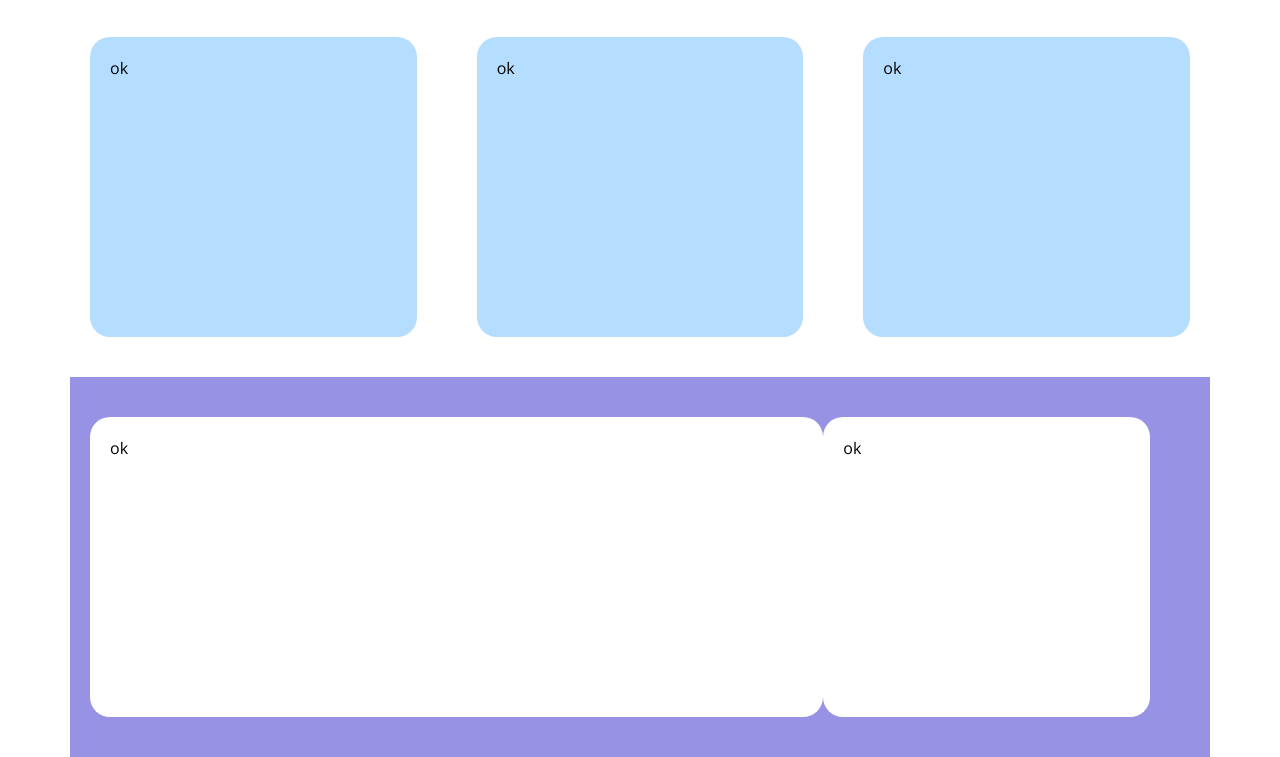
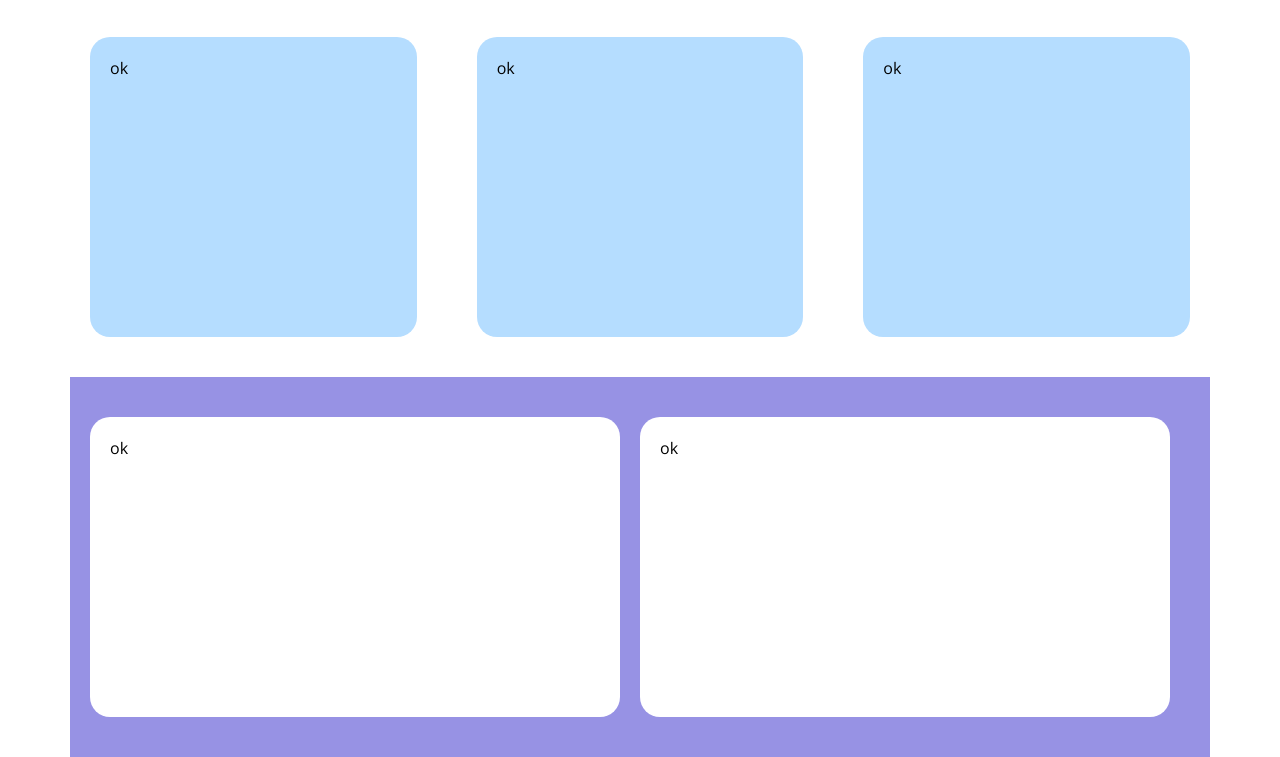
Before and after one commit to robpap96/htmlcss-responsive-layout, a plain HTML site: page index.html in a window 1280 px wide. Shown: the part 405-1162 px from the top of the page. Drawn offline with nearby package versions, Linux system fonts and the light colour scheme.

Commit message:
fix strategic

```diff
--- a/css/main.css
+++ b/css/main.css
@@ -19,11 +19,11 @@
 
 /* TABLET */
 @media screen and (min-width: 768px) {
-    .card {
+    .features .card {
         width: calc(100% / 3 - 2.5rem);
         padding-right: 1.5625rem;
     }
-    .card:first-child {
+    .features .card:first-child {
         width: calc((100% / 3) * 2);
     }
 }
@@ -41,7 +41,21 @@
     background-color: white;
     height: 300px;
 }
+/* TABLET */
+@media screen and (min-width: 768px) {
+
+}
+/* DESKTOP */
+@media screen and (min-width: 992px) {
+    .strategic .card {
+        width: calc(50% -2.5rem);
+        margin-right: 20px;
+    }
+    .strategic:last-child {
+        align-self: flex-end;
+    }
+}
 
 /*********************
-        MAIN
+    TESTIMONIAL
 *********************/
--- a/index.html
+++ b/index.html
@@ -46,11 +46,15 @@
         <!-- /FEATURES -->
 
         <!-- STRATEGIC -->
-        <section class="strategic container flex flex-wrap">
-            <div class="debug-card card ">ok</div>
-            <div class="debug-card card ">ok</div>
+        <section class="strategic container flex flex-space-between">
+            <div class="debug-card card">ok</div>
+            <div class="debug-card card">ok</div>
         </section>
         <!-- /STRATEGIC -->
+
+        <!-- TESTIMONIAL -->
+
+        <!-- /TESTIMONIAL -->
 
     </main>
     <footer></footer>
```
